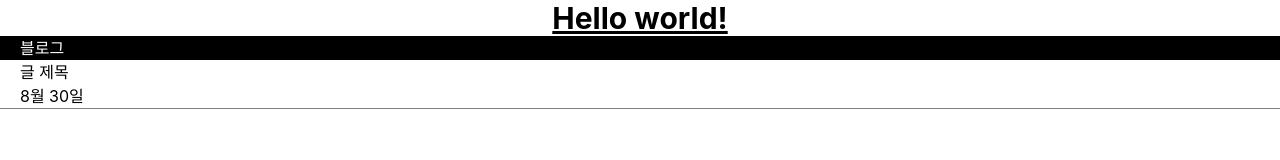
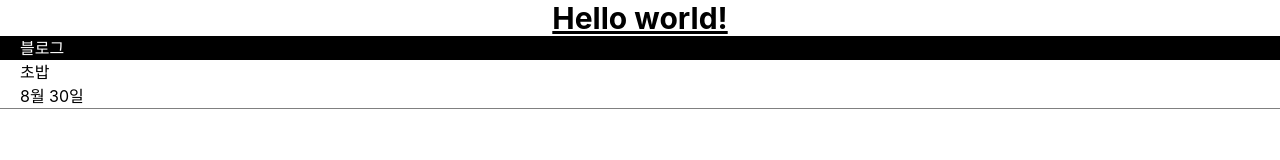
Before and after one commit to hotire/spring-react, a React (Create React App) app in the folder src/frontend/: page / in a window 1280 px wide. Shown: the top 160 px of the page. Built offline with nearby package versions, Linux system fonts and the light colour scheme.

Commit message:
Use state

```diff
--- a/src/frontend/src/App.js
+++ b/src/frontend/src/App.js
@@ -1,8 +1,10 @@
-import React from 'react';
+import React, { useState } from 'react';
 import './App.css';
 
 function App() {
   const post = '블로그';
+  const [title, setTitle] = useState('초밥');
+
   return (
     <div className="App">
       <h1 className="text-3xl font-bold underline">
@@ -10,7 +12,7 @@ function App() {
       </h1>
       <div className="black-nav">{ post }</div>
       <div className="list">
-        <h4>글 제목</h4>
+        <h4>{ title }</h4>
         <p>8월 30일</p>
       </div>
     </div>
```
